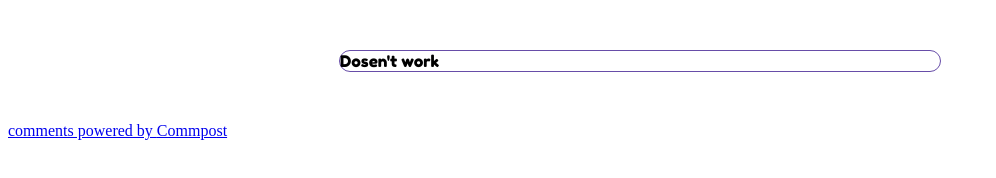
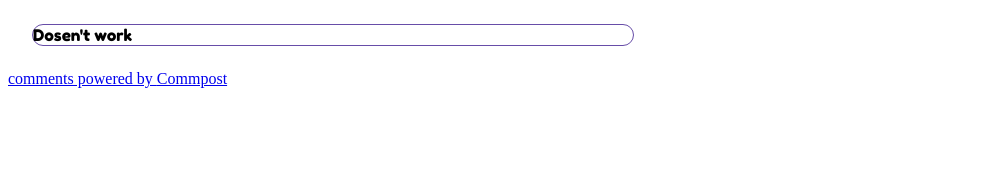
Before and after one commit to izewfktvy533zjmn/commpost, a website: page web/index.html in a window 1280 px wide. Shown: the whole page, without its empty margins (0-996 px from the left). Drawn offline with Linux system fonts and the light colour scheme; no server answers.

```diff
--- a/web/assets/css/embed.css
+++ b/web/assets/css/embed.css
@@ -35,14 +35,14 @@
 
 #commpost {
     font-family: 'Fredoka One', 'Recursive', sans-serif;
-    margin-right: auto;
-    margin-left : auto;
+    margin-right: 24px;
+    margin-left : 24px;
     display: block;
     max-width: 600px;
     border: 1px solid #674DA8;
     border-radius: 12px;
-    margin-top: 50px;
-    margin-bottom: 50px;
+    margin-top: 24px;
+    margin-bottom: 24px;
 }
 
 #commpost-comments {
@@ -88,11 +88,11 @@
     padding: 15px;
     border-radius: 5px;
     background-color; #F3F3F3;
-    margin-bottom: 50px;
+    margin-bottom: 21px;
 }
 
 #commpost-comment-post-form div {
-    margin-bottom: 24px;
+    margin-bottom: 15px;
 }
 
 #commpost-comment-post-form label {
```
